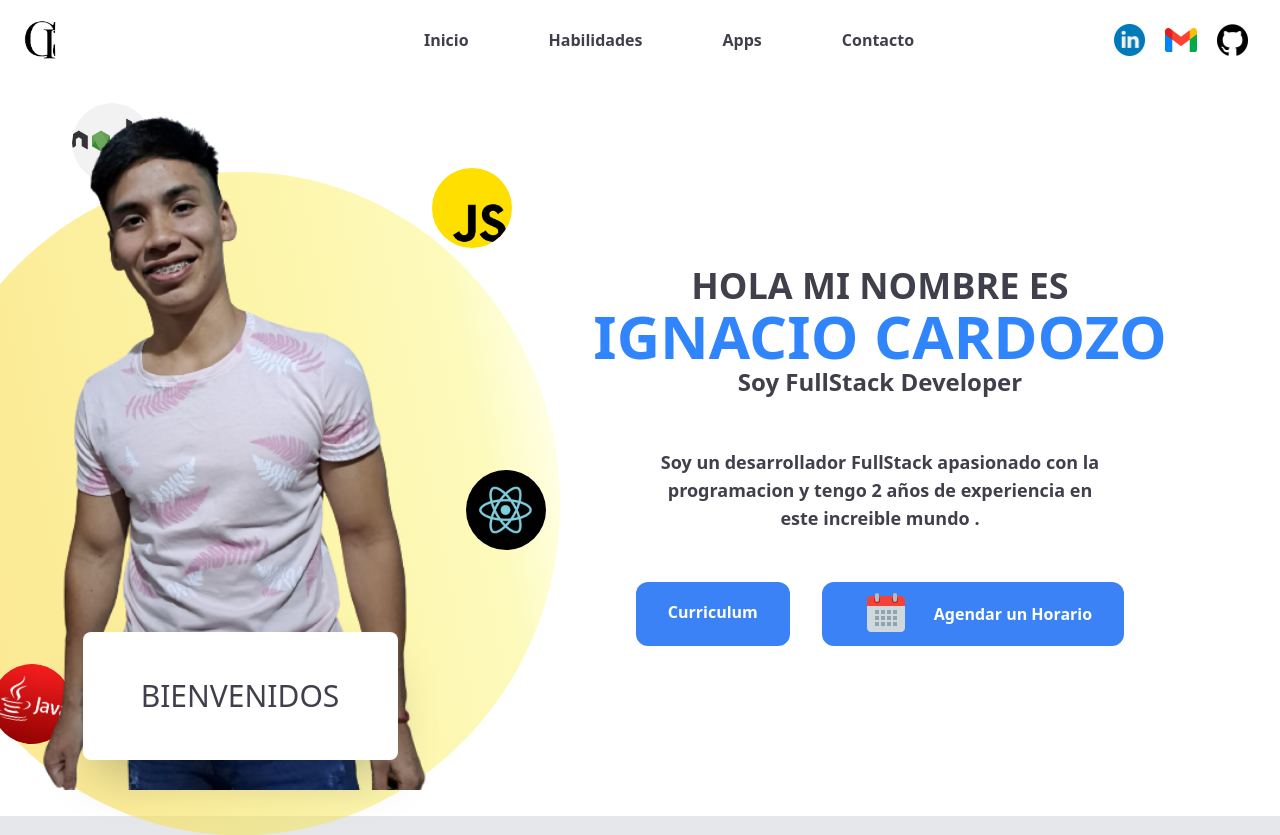
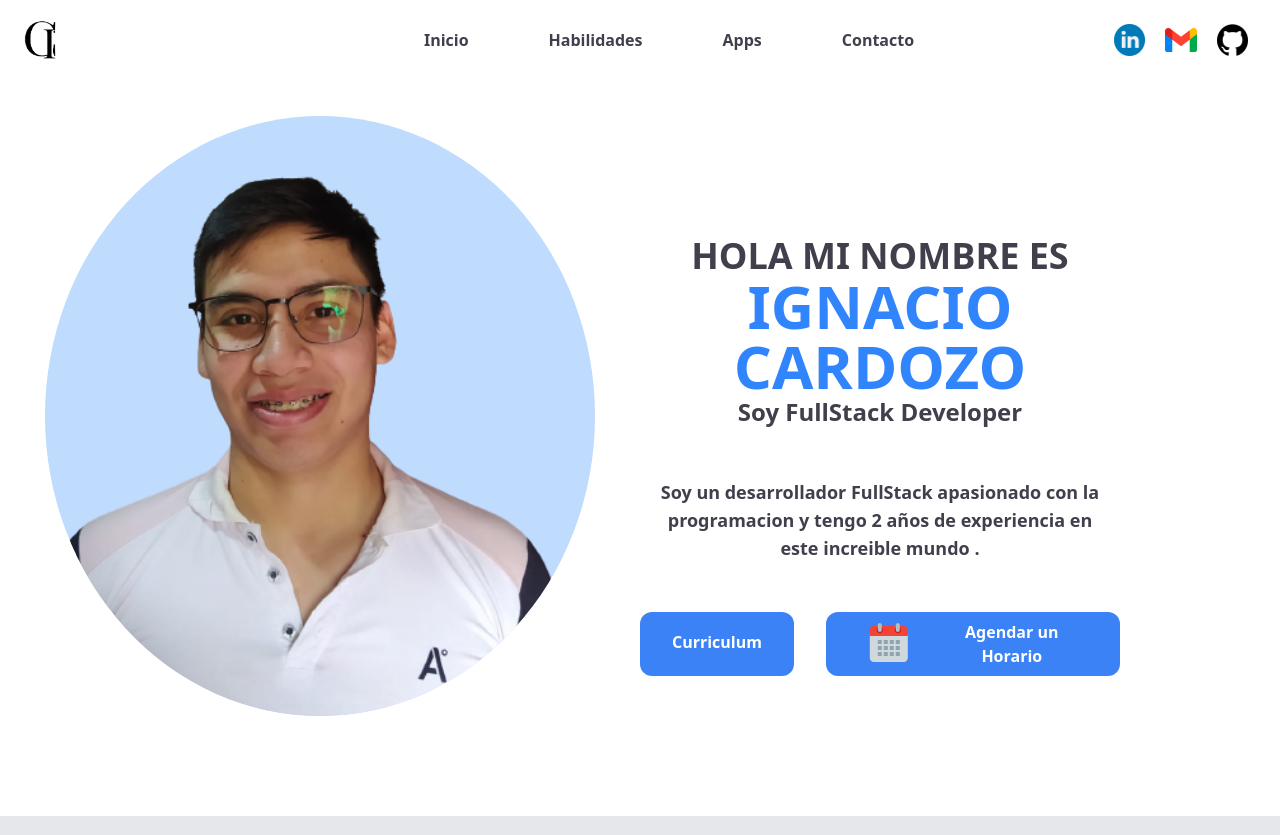
Before and after one commit to nacho-bootcamp/portafolio, a React (Vite) app: page / in a window 1280 px wide. Shown: the top 835 px of the page. Built offline with nearby package versions, Linux system fonts and the light colour scheme.

Commit message:
arreglos

```diff
--- a/src/Components/Hero/Hero.jsx
+++ b/src/Components/Hero/Hero.jsx
@@ -1,5 +1,5 @@
 import React from "react";
-import Foto from "../../assets/img/fotopotafolio.png";
+import Foto from "../../assets/img/portfolio.png";
 import react from "../../assets/img/react.jpg";
 import javascript from "../../assets/img/js.png";
 import nodejs from "../../assets/img/nodejs.png";
@@ -16,51 +16,18 @@ function Hero() {
       id="Inicio"
       className="min-h-[90vh] grid grid-cols-1 md:grid-cols-8 mt-24"
     >
-      <div className=" md:col-span-3 flex items-center justify-center relative ">
+      <div className=" md:col-span-4 flex items-center justify-center relative ">
         {/* foto */}
-        <div className="z-10 flex justify-center ">
+        <div className="z-10 flex justify-center items-center ">
           <img
             src={Foto}
             alt="foto"
-            className="object-cover  h-[700px]  mr-[50px] relative right-6 pb-4  "
+            className="object-cover w-[550px] h-[600px] relative  mb-20 rounded-[100%] bg-blue-200"
           />
-          <div className=" flex  absolute bg-white justify-center items-center  w-[315px] rounded-lg h-32  bottom-14  shadow-2xl ">
-            <h1 className="animate-rotate-y font-medium text-center text-4xl xl:text-3xl text-one">
-              BIENVENIDOS
-            </h1>
-          </div>
         </div>
-        {/* Circulo */}
-        <Fondo className=" absolute w-[640px] rounded-lg  mt-24 " />
-
-        {/* logos */}
-        <img
-          src={javascript}
-          alt="react"
-          className="w-20 h-20 object-cover  rounded-full absolute left-[90%]
-          top-[10%]"
-        />
-        <img
-          src={nodejs}
-          alt="react"
-          className="w-20 h-20 object-cover    rounded-full absolute left-[15%]
-          top-[1%]"
-        />
-        <img
-          src={react}
-          alt="react"
-          className="w-20 h-20 object-cover   border-l-6  border-gray-600 rounded-full absolute left-[97%]
-          top-[52%]"
-        />
-        <img
-          src={java}
-          alt="react"
-          className="w-20 h-20 object-cover    rounded-full absolute right-[85%] rotate-12  duration-75
-          bottom-[10%]"
-        />
       </div>
       {/* info */}
-      <div className="  md:col-span-5 flex items-center justify-center">
+      <div className="  md:col-span-3 flex items-center justify-center">
         <div>
           <h1 className=" animate-rotate-y font-black text-center text-4xl xl:text-4xl text-one">
             HOLA MI NOMBRE ES{" "}
```
Also changed, not shown: src/assets/img/portfolio.png (added).
